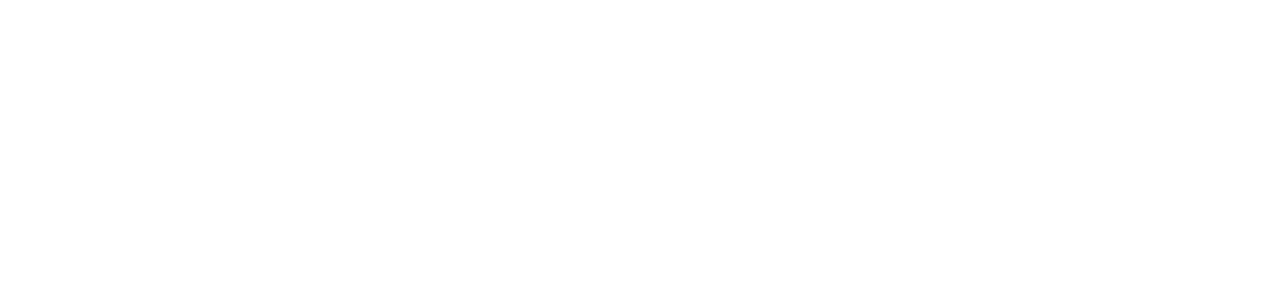
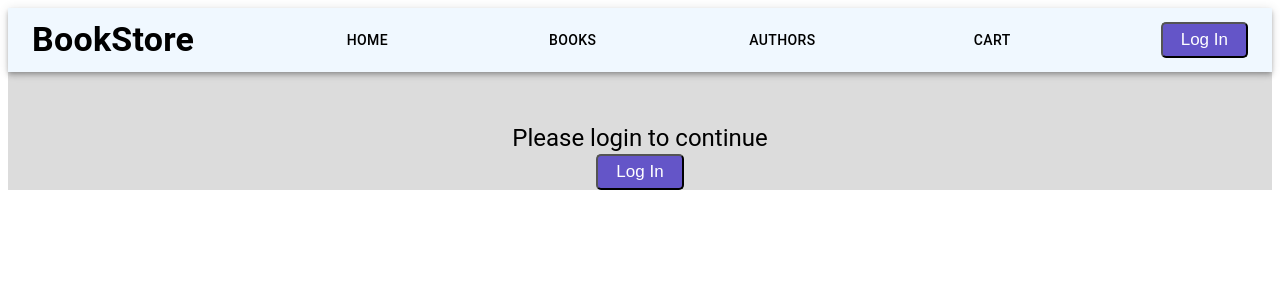
Before and after one commit to gyaan1997/myBookstore, a React (Create React App) app: page /loginpage in a window 1280 px wide. Before the commit this address had no page. Shown: the top 300 px of the page. Built offline with nearby package versions, Linux system fonts and the light colour scheme.

Commit message:
Implemented conditional authenticatio for private routes, protected pages and updated some styling

```diff
--- a/package.json
+++ b/package.json
@@ -6,6 +6,7 @@
     "@auth0/auth0-react": "^2.2.3",
     "@emotion/react": "^11.11.1",
     "@emotion/styled": "^11.11.0",
+    "@material-ui/core": "^4.12.4",
     "@mui/icons-material": "^5.14.16",
     "@mui/material": "^5.14.16",
     "@mui/styles": "^5.14.16",
@@ -14,6 +15,7 @@
     "@testing-library/user-event": "^13.5.0",
     "react": "^18.2.0",
     "react-dom": "^18.2.0",
+    "react-lazyload": "^3.2.0",
     "react-router-dom": "^6.18.0",
     "react-scripts": "5.0.1",
     "web-vitals": "^2.1.4"
--- a/src/App.js
+++ b/src/App.js
@@ -1,8 +1,6 @@
 // AppRouter.js
-import React,{useState} from 'react';
-import './App.css';
-
-import { BrowserRouter as Router, Route, Routes} from 'react-router-dom';
+import React from 'react';
+import { BrowserRouter as Router, Routes, Route } from 'react-router-dom';
 import Home from './Pages/Home';
 import Books from './Pages/Books';
 import BookDetail from './Pages/BookDetail';
@@ -10,22 +8,16 @@ import Authors from './Pages/Authors';
 import Cart from './Components/Cart';
 import NavBar from './Components/Navbar';
 import { CartProvider } from './Context';
-
+import PrivateRoute from './Components/PrivateRoute';
+import LoginPage from './Pages/LoginPage'
 const MainLayout = ({ children }) => (
-  <div style={{background:'Gainsboro'}}>
+  <div style={{ background: 'Gainsboro' }}>
     <NavBar />
     {children}
   </div>
 );
 
-
-const AppRouter = () => {
-  const [cartItems, setCartItems] = useState([]);
-
-  const handleAddToCart = (bookId) => {
-    // Implement the logic to add items to the cart, similar to the previous example
-  };
-
+const AppRouter = ({ isAuthenticated }) => {
   return (
     <Router>
       <CartProvider>
@@ -34,23 +26,45 @@ const AppRouter = () => {
             path="/"
             element={<MainLayout><Home /></MainLayout>}
           />
+
+
           <Route
             path="/books/*"
-          element={<MainLayout><Books onAddToCart={handleAddToCart} /></MainLayout>}
+            element={
+              <PrivateRoute isAuthenticated={isAuthenticated}>
+                <MainLayout><Books /></MainLayout>
+              </PrivateRoute>
+            }
           />
           <Route
             path="/bookdetail/:id"
-          element={<MainLayout><BookDetail /></MainLayout>}
+            element={
+              <PrivateRoute isAuthenticated={isAuthenticated}>
+                <MainLayout><BookDetail /></MainLayout>
+              </PrivateRoute>
+            }
           />
           <Route
             path="/authors/*"
-          element={<MainLayout><Authors /></MainLayout>}
+            element={
+              <PrivateRoute isAuthenticated={isAuthenticated}>
+                <MainLayout><Authors /></MainLayout>
+              </PrivateRoute>
+            }
           />
           <Route
             path="/cart"
-          element={<MainLayout><Cart cartItems={cartItems} /></MainLayout>}
+            element={
+              <PrivateRoute isAuthenticated={isAuthenticated}>
+                <MainLayout><Cart /></MainLayout>
+              </PrivateRoute>
+            }
           />
 
+          <Route
+            path="/loginpage"
+            element={<MainLayout><LoginPage /></MainLayout>}
+          />
         </Routes>
       </CartProvider>
     </Router>
--- a/src/Components/BookCard.js
+++ b/src/Components/BookCard.js
@@ -4,6 +4,8 @@ import CardContent from '@mui/material/CardContent';
 import Button from '@mui/material/Button';
 import { useNavigate } from 'react-router-dom';
 import { Typography } from '@mui/material';
+import LazyLoad from 'react-lazyload';
+
 
 const BookCard = ({ book, onAddToCart }) => {
   const [isAdded, setAdded] = useState(false);
@@ -17,7 +19,7 @@ const BookCard = ({ book, onAddToCart }) => {
     onAddToCart(book);
     setAdded(true);
 
-    // Reset the button text after a certain time (e.g., 2 seconds)
+    // Reseting the button text after 2 sec
     setTimeout(() => {
       setAdded(false);
     }, 2000);
@@ -26,6 +28,7 @@ const BookCard = ({ book, onAddToCart }) => {
   return (
     <Card style={{ maxWidth: '250px', margin: '10px', boxShadow: '0 4px 8px rgba(0, 0, 0, 0.1)' }}>
       <CardContent style={{ padding: '10px', textAlign: 'center' }}>
+        <LazyLoad height={200} offset={100}>
           <div onClick={handleNavigate}>
             <img
               src={book.coverImage}
@@ -33,13 +36,14 @@ const BookCard = ({ book, onAddToCart }) => {
               style={{ maxWidth: '100%', maxHeight: '200px', objectFit: 'cover', borderRadius: '8px' }}
             />
           </div>
+        </LazyLoad>
         <Typography variant="subtitle1" style={{ marginTop: '10px' }}>
           Price: ${book.price}
         </Typography>
         <Button
           variant="contained"
           color="primary"
-          onClick={handleAddToCart} // Pass the entire book object to onAddToCart
+          onClick={handleAddToCart} // Passing  the entire book object to onAddToCart
           disabled={isAdded}
           style={{ marginTop: '10px' }}
         >
--- a/src/Components/Navbar.js
+++ b/src/Components/Navbar.js
@@ -1,42 +1,55 @@
 import React from 'react';
 import { AppBar, Toolbar, Typography, Button } from '@mui/material';
 import { useNavigate } from 'react-router-dom';
+import { useAuth0 } from "@auth0/auth0-react";
+
 import LoginButton from './Login';
 const NavBar = () => {
+  const { isAuthenticated, isLoading } = useAuth0();
+
   const navigate = useNavigate();
 
+
   const handleNavigate = (route) => {
-    navigate(route);
+    if (!isAuthenticated && !isLoading) {
+      // Redirect to login if the user is not authenticated
+      navigate('/loginpage');
+    } else {
+      // Otherwise, navigate to the given route
+      console.log("hey bhule bhatke");
+      navigate(route);
+    }
   };
 
   return (
     <AppBar position="static" style={{ backgroundColor: '#F0F8FF', color: 'black' }}>
       <Toolbar style={{
-          display: "flex",
-          justifyContent: "space-between",
-          width: "100%",
-        }}>
-        <Typography variant="h4" style={{ fontWeight: "600" }}>
-        BookStore
+        display: "flex",
+        justifyContent: "space-between",
+      }}>
+
+        <Typography variant="h4" onClick={() => navigate('/')} style={{ fontWeight: "600", cursor: "pointer" }}>
+          BookStore
         </Typography >
-        <Button onClick={() => handleNavigate('/')} variant="h6" onMouseOver={(e) => (e.target.style.textDecoration = "underline")}
+        <Button onClick={() => navigate('/')} variant="h6" onMouseOver={(e) => (e.target.style.textDecoration = "underline")}
           onMouseOut={(e) => (e.target.style.textDecoration = "none")}>
           Home
         </Button >
 
-        <Button onClick={() => handleNavigate('/books')} color="inherit" onMouseOver={(e) => (e.target.style.textDecoration = "underline")}
+        <Button onClick={() => handleNavigate('/books', isAuthenticated)} color="inherit" onMouseOver={(e) => (e.target.style.textDecoration = "underline")}
           onMouseOut={(e) => (e.target.style.textDecoration = "none")}>
           Books
         </Button>
-        <Button onClick={() => handleNavigate('/authors')} color="inherit" onMouseOver={(e) => (e.target.style.textDecoration = "underline")}
+        <Button onClick={() => handleNavigate('/authors', isAuthenticated)} color="inherit" onMouseOver={(e) => (e.target.style.textDecoration = "underline")}
           onMouseOut={(e) => (e.target.style.textDecoration = "none")}>
           Authors
         </Button>
-        <Button onClick={() => handleNavigate('/cart')} color="inherit" onMouseOver={(e) => (e.target.style.textDecoration = "underline")}
+        <Button onClick={() => handleNavigate('/cart', isAuthenticated)} color="inherit" onMouseOver={(e) => (e.target.style.textDecoration = "underline")}
           onMouseOut={(e) => (e.target.style.textDecoration = "none")}>
           Cart
         </Button>
-       <LoginButton/>
+        <LoginButton style={{ marginLeft: "8px", marginRight: "8px" }} />
+
       </Toolbar>
     </AppBar>
   );
--- /dev/null
+++ b/src/Components/PrivateRoute.js
@@ -0,0 +1,15 @@
+import React from 'react';
+import { Navigate } from 'react-router-dom';
+import { useAuth0 } from '@auth0/auth0-react';
+
+const PrivateRoute = ({ children }) => {
+    const { isAuthenticated, isLoading } = useAuth0();
+
+    if (isLoading) {
+        return <div>Loading...</div>;
+    }
+
+    return isAuthenticated ? children : <Navigate to="/loginpage" />;
+};
+
+export default PrivateRoute;
--- a/src/Pages/Home.js
+++ b/src/Pages/Home.js
@@ -1,22 +1,26 @@
 import React from "react";
-import backgroundImage from "../Images/banner1.jpg";
+// import backgroundImage from "../Images/bgimage2.jpeg";
 
 import { makeStyles } from "@mui/styles";
 import { Typography } from "@mui/material";
 import { useAuth0 } from "@auth0/auth0-react";
+import LazyLoad from 'react-lazyload';
 
 const useStyles = makeStyles((theme) => ({
   home: {
-    backgroundImage: `url(${backgroundImage})`,
+    backgroundImage: `url(https://i.pinimg.com/originals/67/18/22/671822c2f63dd5f65d8fd15c9710420b.jpg)`,
     backgroundSize: "cover",
     backgroundRepeat: "no-repeat",
-    height: "120vh",
+    minHeight: "100vh",
     display: "flex",
     flexDirection: "column",
     justifyContent: "center",
     alignItems: "center",
-    color: 'rgb(242, 242, 242)',
+    color: 'white',
     fontWeight: '900',
+    overflow: 'hidden',
+    boxSizing: 'border-box',
+
     // filter: 'blur(5px)',
     // WebkitFilter: 'blur(5px)',
   },
@@ -29,12 +33,14 @@ const Home = () => {
   return (
     <>
       <div className={classes.home}>
-
-        {/* <Typography variant="h1">Welcome to the Book Store</Typography> */}
-        {isAuthenticated ?
-          <Typography variant="h1">Welcome to the Book Store {user.name.slice(0, 5).toUpperCase()} </Typography>
-          : <Typography variant="h1">Welcome to the SignUp Page</Typography>
-        }
+        <LazyLoad height={100} offset={50}>
+          {isAuthenticated ?
+            <Typography variant="h1">Welcome to the Book Store {user.name.slice(0, 5).toUpperCase()} </Typography>
+            : <><Typography variant="h1">Welcome to the Home Page</Typography>
+              <Typography variant="h4" >Please Login to explore more</Typography>
+            </>
+          }
+        </LazyLoad>
 
       </div>
     </>
--- /dev/null
+++ b/src/Pages/LoginPage.js
@@ -0,0 +1,16 @@
+import React from 'react';
+import { Container, Typography } from '@mui/material';
+import LoginButton from '../Components/Login';
+
+function LoginPage() {
+    return (
+        <Container component="main" maxWidth="xs" style={{ display: 'flex', flexDirection: 'column', alignItems: 'center', marginTop: '50px' }}>
+            <Typography component="h1" variant="h5">
+                Please login to continue
+            </Typography>
+            <LoginButton />
+        </Container>
+    );
+}
+
+export default LoginPage;
```
Also changed, not shown: src/Components/Signup.js (added), src/Images/bgimage2.jpeg (deleted), src/index.js (indentation only), 1 other file (tests, documents, lock files or other folders). Lines whose indentation alone changed are shown as unchanged.
